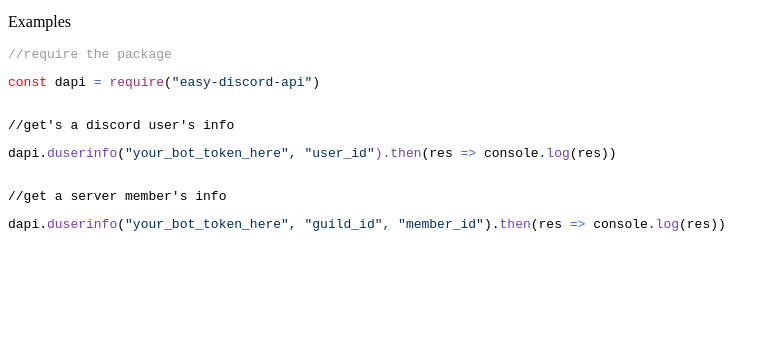
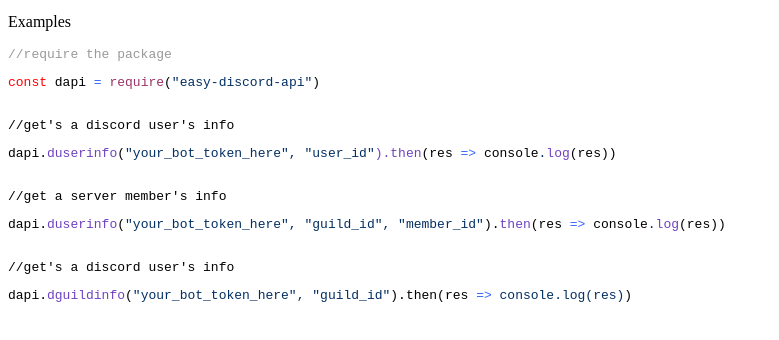
Before and after one commit to Mczgodpiggy/easy-discord-api, a website: page index.html in a window 1280 px wide. Shown: the part 88-428 px from the top of the page, without its empty margins (0-779 px from the left). Drawn offline with Linux system fonts and the light colour scheme.

Commit message:
website update

```diff
--- a/index.html
+++ b/index.html
@@ -1,4 +1,3 @@
-
 <h1><a title="easy-discord-api" href="https://www.npmjs.com/package/easy-discord-api">easy-discord-api</a></h1>
 <p>Made with&nbsp;❤️&nbsp;by 𝕯𝕽𝕬𝕲𝕺𝕹𝕳𝖀𝕹𝕿𝕰𝕽&trade;&reg;-𝔪𝔠𝔷𝔤𝔬𝔡𝔭𝔦𝔤𝔤𝔶ᴰᵉᵛ#4992</p>
 <p>Examples</p>
@@ -7,5 +6,7 @@
 <pre><span class="pl-c">//get's a discord user's info</span></pre>
 <pre>dapi.<span style="color: #6f42c1;">duserinfo<span style="color: #000000;">(<span class="pl-k" style="color: #ff0000;"><span style="color: #3366ff;"><span style="color: #993366;"><span style="color: #032f62;">"your_bot_token_here", <span style="color: #032f62;">"user_id"</span></span></span></span></span><span style="color: #6f42c1;">).then<span style="color: #000000;">(res <span style="color: #3366ff;">=&gt; <span style="color: #032f62;"><span style="color: #000000;">console</span>.<span style="color: #6f42c1;">log<span style="color: #000000;">(res)</span></span></span></span>)<br /><br /></span></span></span></span></pre>
 <pre><span class="pl-c">//get a server member's info</span></pre>
-<pre>dapi.<span style="color: #6f42c1;">duserinfo<span style="color: #000000;">(<span class="pl-k" style="color: #ff0000;"><span style="color: #3366ff;"><span style="color: #993366;"><span style="color: #032f62;">"your_bot_token_here", "guild_id"<span style="color: #032f62;">, "member_id"</span></span></span></span></span>).</span></span><span class="pl-k" style="color: #6f42c1;">then</span><span style="color: #6f42c1;"><span style="color: #000000;">(res <span style="color: #3366ff;">=&gt; <span style="color: #032f62;"><span style="color: #000000;">console</span>.<span style="color: #6f42c1;">log<span style="color: #000000;">(res)</span></span></span></span>)</span></span></pre>
-<pre><span style="color: #6f42c1;"><span style="color: #000000;"><span style="color: #6f42c1;"><span style="color: #000000;">&nbsp;</span></span></span></span></pre>
+<pre>dapi.<span style="color: #6f42c1;">duserinfo<span style="color: #000000;">(<span class="pl-k" style="color: #ff0000;"><span style="color: #3366ff;"><span style="color: #993366;"><span style="color: #032f62;">"your_bot_token_here", "guild_id"<span style="color: #032f62;">, "member_id"</span></span></span></span></span>).</span></span><span class="pl-k" style="color: #6f42c1;">then</span><span style="color: #6f42c1;"><span style="color: #000000;">(res <span style="color: #3366ff;">=&gt; <span style="color: #032f62;"><span style="color: #000000;">console</span>.<span style="color: #6f42c1;">log<span style="color: #000000;">(res)</span></span></span></span>)<br /><br /></span></span></pre>
+<pre><span class="pl-c">//get's a discord user's info</span></pre>
+<pre>dapi.<span style="color: #6f42c1;">dguildinfo<span style="color: #000000;">(<span class="pl-k" style="color: #ff0000;"><span style="color: #3366ff;"><span style="color: #993366;"><span style="color: #032f62;">"your_bot_token_here", "guild_id"</span></span></span></span>).then(res <span style="color: #3366ff;">=&gt; <span style="color: #032f62;">console.log(res)</span></span>)<br /></span></span></pre>
+<pre><span style="color: #6f42c1;"><span style="color: #000000;">&nbsp;</span></span></pre>
```
